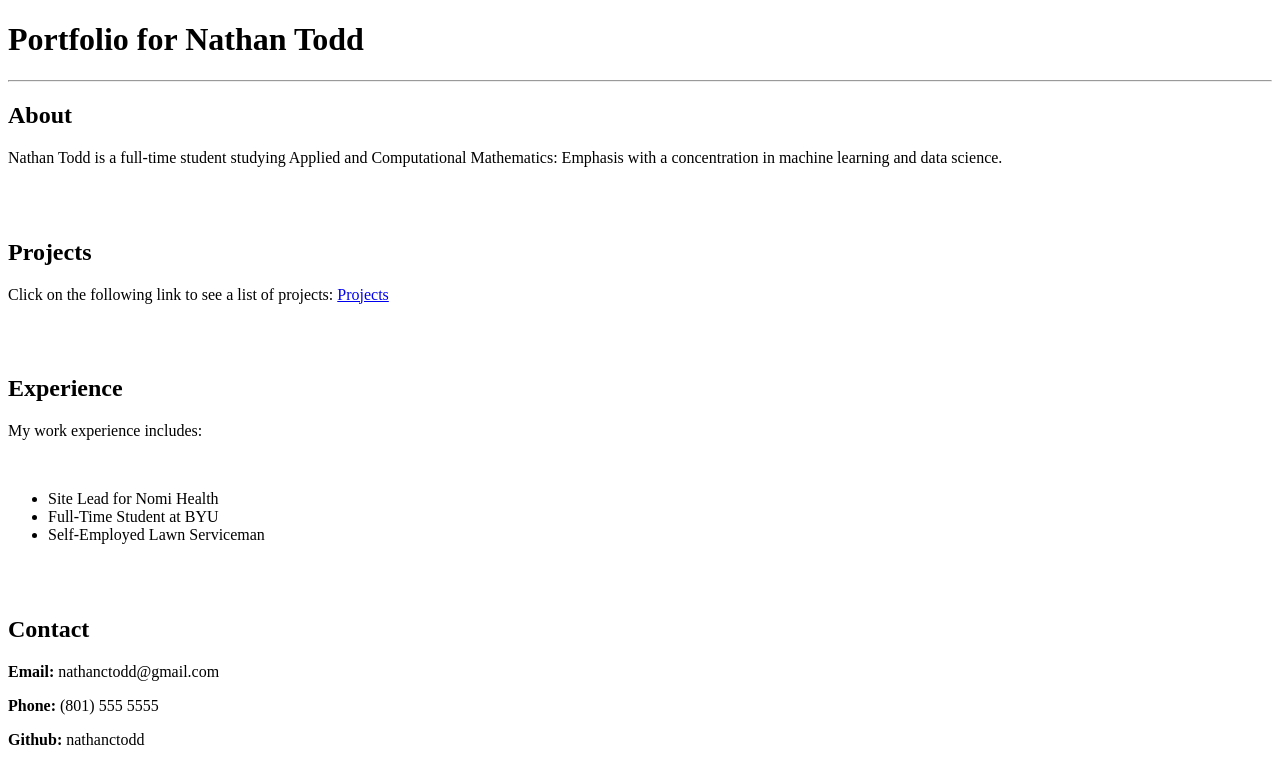
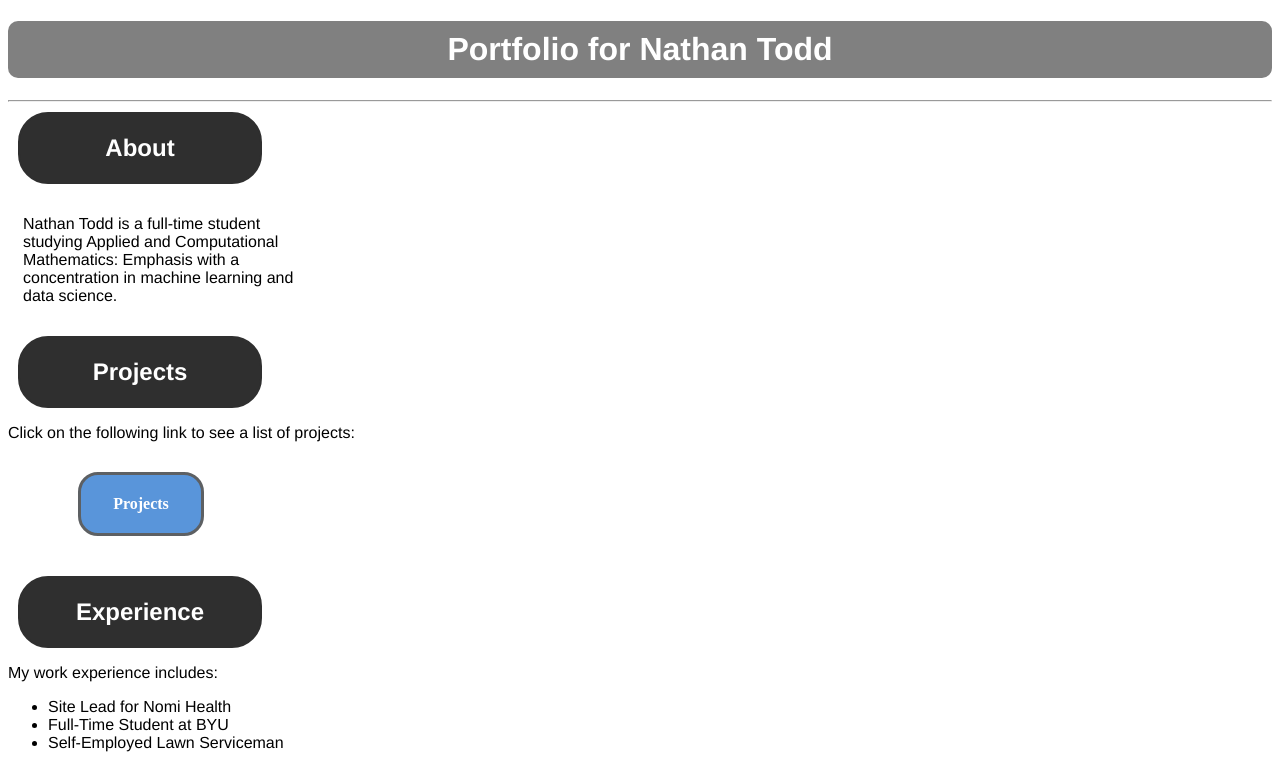
Before and after one commit to nathanctodd/portfolio, a plain HTML site: page index.html in a window 1280 px wide. Shown: the top 762 px of the page. Drawn offline with Linux system fonts and the light colour scheme.

Commit message:
Changed index.html and added a css sheet

```diff
--- a/index.html
+++ b/index.html
@@ -2,33 +2,34 @@
 <html>
     <head>
         <title>Nathan Todd Portfolio</title>
+        <link rel='stylesheet' href='indexstyles.css'/>
     </head>
 
     <body>
+        <div class='page'>
             <h1>Portfolio for Nathan Todd</h1>
 
             <hr/>
 
             <h2>About</h2>
-        <p>Nathan Todd is a full-time student studying Applied and Computational Mathematics: Emphasis with a concentration in machine learning and data science.</p>
-        <br/><br/>
+            <p class='about'>Nathan Todd is a full-time student studying Applied and Computational Mathematics: Emphasis with a concentration in machine learning and data science.</p>
             <h2>Projects</h2>
-        <p>Click on the following link to see a list of projects: <a href="project.html">Projects</a></p>
-        <br/><br/>
+            <p>Click on the following link to see a list of projects:</p>
+            <a class='linkbutton' href="project.html">Projects</a>
             <h2>Experience</h2>
-        <p>My work experience includes:</p><br/>
+            <p>My work experience includes:</p>
             <ul>
                 <li>Site Lead for Nomi Health</li>
                 <li>Full-Time Student at BYU</li>
                 <li>Self-Employed Lawn Serviceman</li>
             </ul>
-        <br/><br/>
             <h2>Contact</h2>
             <p><strong>Email:</strong> nathanctodd@gmail.com</p>
             <p><strong>Phone:</strong> (801) 555 5555</p>
             <p><strong>Github:</strong> nathanctodd</p>
             <p><strong>LinkedIn:</strong> nathanctodd</p>
-
+            <br/><br/><br/><br/><br/><br/><br/><br/>
+        </div>
     </body>
 
 
--- /dev/null
+++ b/indexstyles.css
@@ -0,0 +1,79 @@
+.page {
+
+    border-radius: 10px;
+}
+
+h1, h2, h3, h4, h5, h6 {
+
+    font-family: "Helvetica", "Arial", sans-serif;
+
+}
+
+h1 {
+
+    text-align: center;
+    background-color: gray;
+    border-radius: 10px;
+    color: #ffffff;
+    padding: 10px;
+}
+
+h2 {
+
+    display: block;
+    background-color: #2f2f2f;
+    color: #ffffff;
+    font-weight: bold;
+    padding: 20px;
+    text-align: center;
+    border: 2px solid #2f2f2f;
+    border-radius: 30px;
+
+
+    width: 200px;
+    margin: 10px;
+
+}
+
+p {
+
+    font-family: "Helvetica", "Arial", sans-serif;
+
+}
+
+ul {
+    font-family: "Helvetica", "Arial", sans-serif;
+}
+
+.linkbutton {
+    display: block;
+    text-decoration: none;
+
+    color: #FFFFFF;
+    background-color: #5995da;
+    font-weight: bold;
+    padding: 20px;
+    text-align: center;
+    border: 3px solid #5D6063;
+    border-radius: 20px;
+
+    width: 80px;
+    margin: 15px;
+    margin-top: 30px;
+    margin-left: 70px;
+    margin-bottom: 40px;
+
+}
+
+.linkbutton:hover {
+
+    color: #010101;
+
+}
+
+.about {
+    width: 300px;
+    display: block;
+    padding: 15px;
+
+}
```
Also changed, not shown: project.html (+5 -5 lines). Lines whose indentation alone changed are shown as unchanged.
